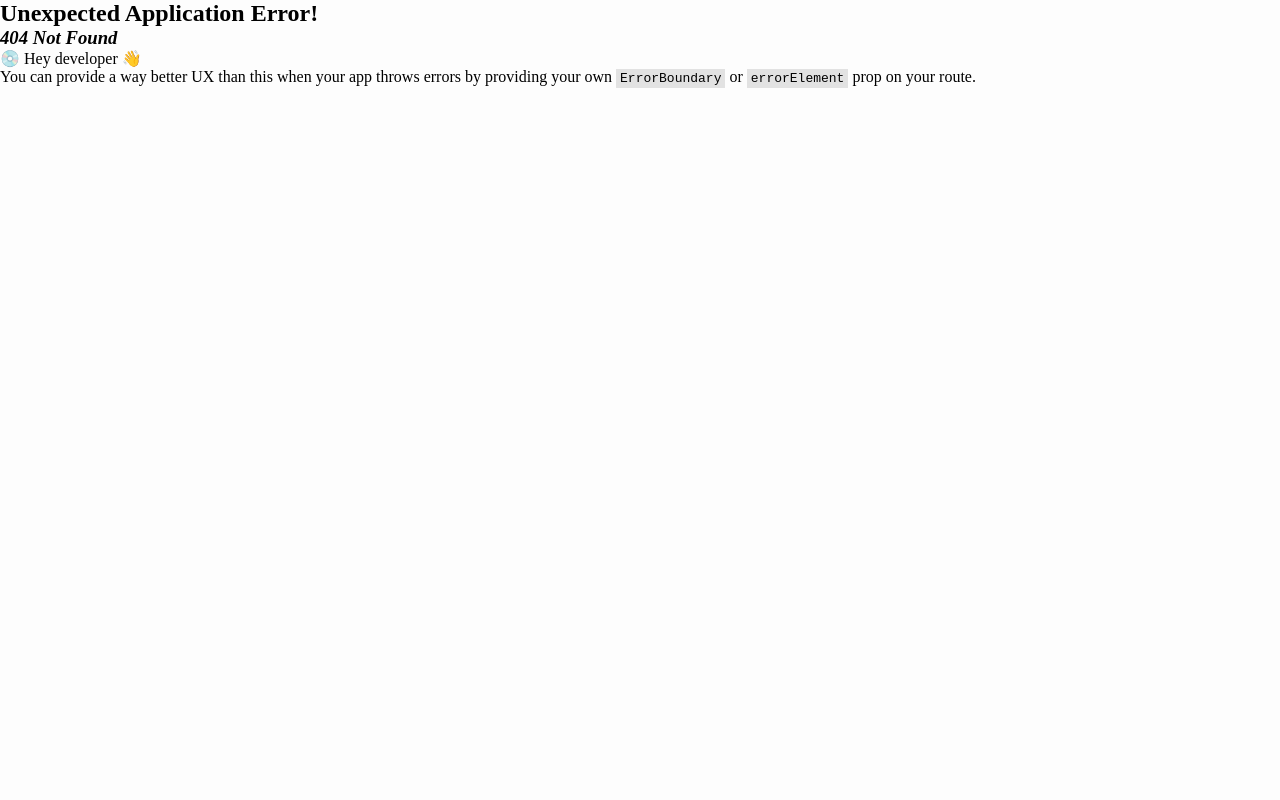
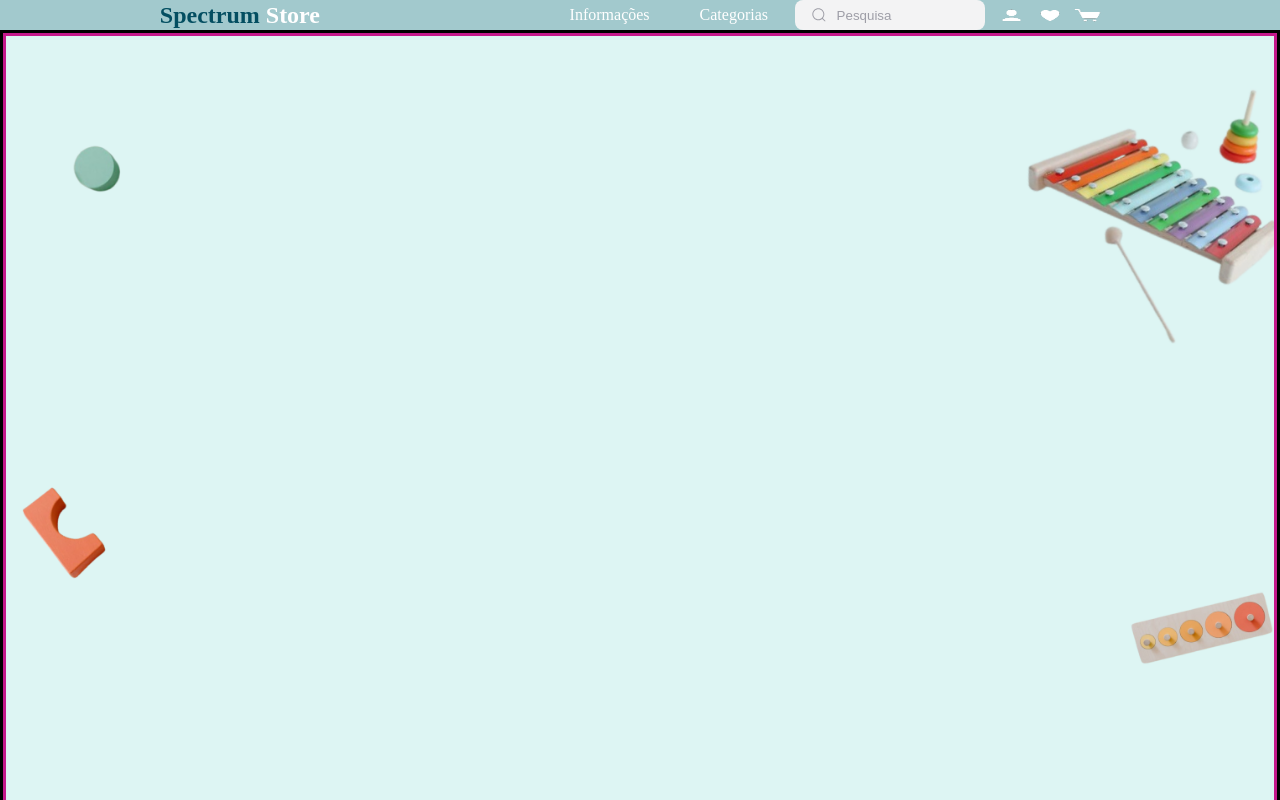
Before and after one commit to SuyaneNogueira/SpectrumStore, a React (Vite) app in the folder SpectrumStore/: page /Carrinho in a window 1280 px wide. Before the commit this address had no page. Built offline with nearby package versions, Linux system fonts and the light colour scheme.

Commit message:
Criação do Carrinho de Compras

```diff
--- /dev/null
+++ b/SpectrumStore/src/Cliente/Carrinho/CarrinhoP1.css
@@ -0,0 +1,40 @@
+.fundoCarrinho{
+     width: 100vw;
+    height: 100vh;
+    display: flex;
+    flex-direction: column;
+    overflow-x: hidden;
+}
+
+.ibovespa{
+  border: solid;
+
+}
+
+.foto-de-fundo-carrinho{
+  border: solid #c5198c;
+  height:60% ;
+  width:100% ;
+
+}
+.NavbarCarrinho{
+   background-color: #A2C9CD;
+     height: 9vh;
+}
+
+.sssssss{
+    /* border: solid #6427b3; */
+    display: flex;
+    justify-content: center;
+    align-items: center;
+
+}
+
+.CoisaBrancaCarrinho{
+    background-color: #F8FFFD;
+      height: 88vh;
+      width: 81%;
+      /* border: solid; */
+margin-top: 1%;
+
+}
--- /dev/null
+++ b/SpectrumStore/src/Cliente/Carrinho/CarrnhoP1.jsx
@@ -0,0 +1,30 @@
+import './CarrinhoP1.css'
+import Navbar from '../../Navbar/Navbar'
+function CarrnhoP1() {
+  return (
+    <div className='fundoCarrinho'>
+     <Navbar/>
+     <div className='ibovespa'>
+      <img src="CarrinhoFundooooo.png" alt="" className='foto-de-fundo-carrinho' />
+        <div className='sssssss'>
+           <div className='CoisaBrancaCarrinho'>coisa branca
+            <div>Comprar tudo</div>
+            <div>card1</div>
+            <div>card2</div>
+            <div>card3</div>
+            <div>card4</div>
+            <div>card5</div>
+            <div>botao
+                <div>botao1</div>
+                <div>botao2</div>
+            </div>
+        </div>
+        </div>
+
+      </div>
+
+    </div>
+  )
+}
+
+export default CarrnhoP1
--- a/SpectrumStore/src/Router/Router.jsx
+++ b/SpectrumStore/src/Router/Router.jsx
@@ -1,11 +1,12 @@
 import { createBrowserRouter } from "react-router-dom";
 import Tela_inicial from "../Tela inicial/Tela_inicial"
 import PedidosAdm from "../Adm/PedidosAdm";
+import CarrnhoP1 from "../Cliente/Carrinho/CarrnhoP1";
 
 const Router = createBrowserRouter([
 {path: "/", element: <Tela_inicial/>},
-{path: "/Adm", element: <PedidosAdm/>}
-
+{path: "/Adm", element: <PedidosAdm/>},
+{path: "/Carrinho", element: <CarrnhoP1/>}
 
 
 ])
```
Also changed, not shown: SpectrumStore/public/CarrinhoFundooooo.png (added).
